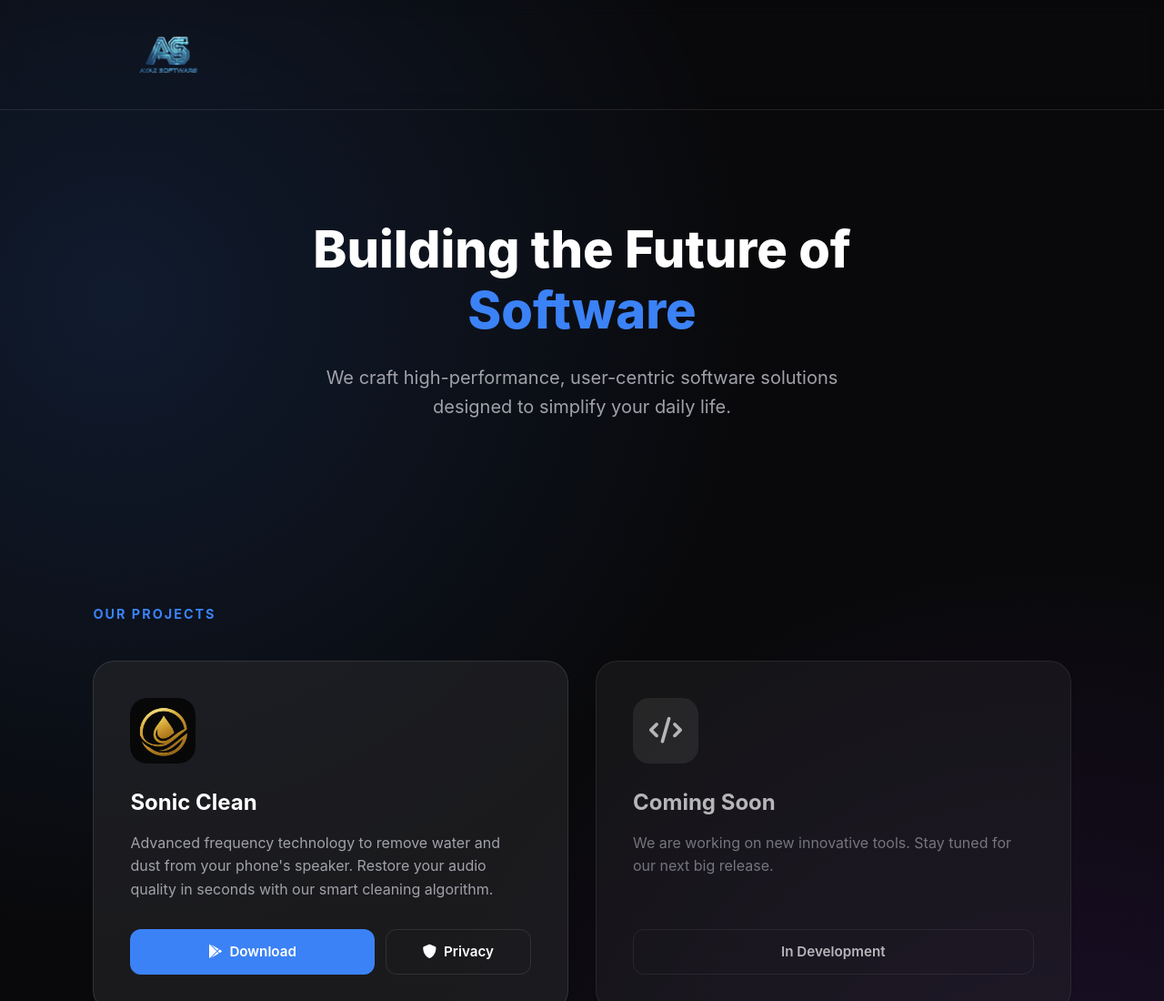
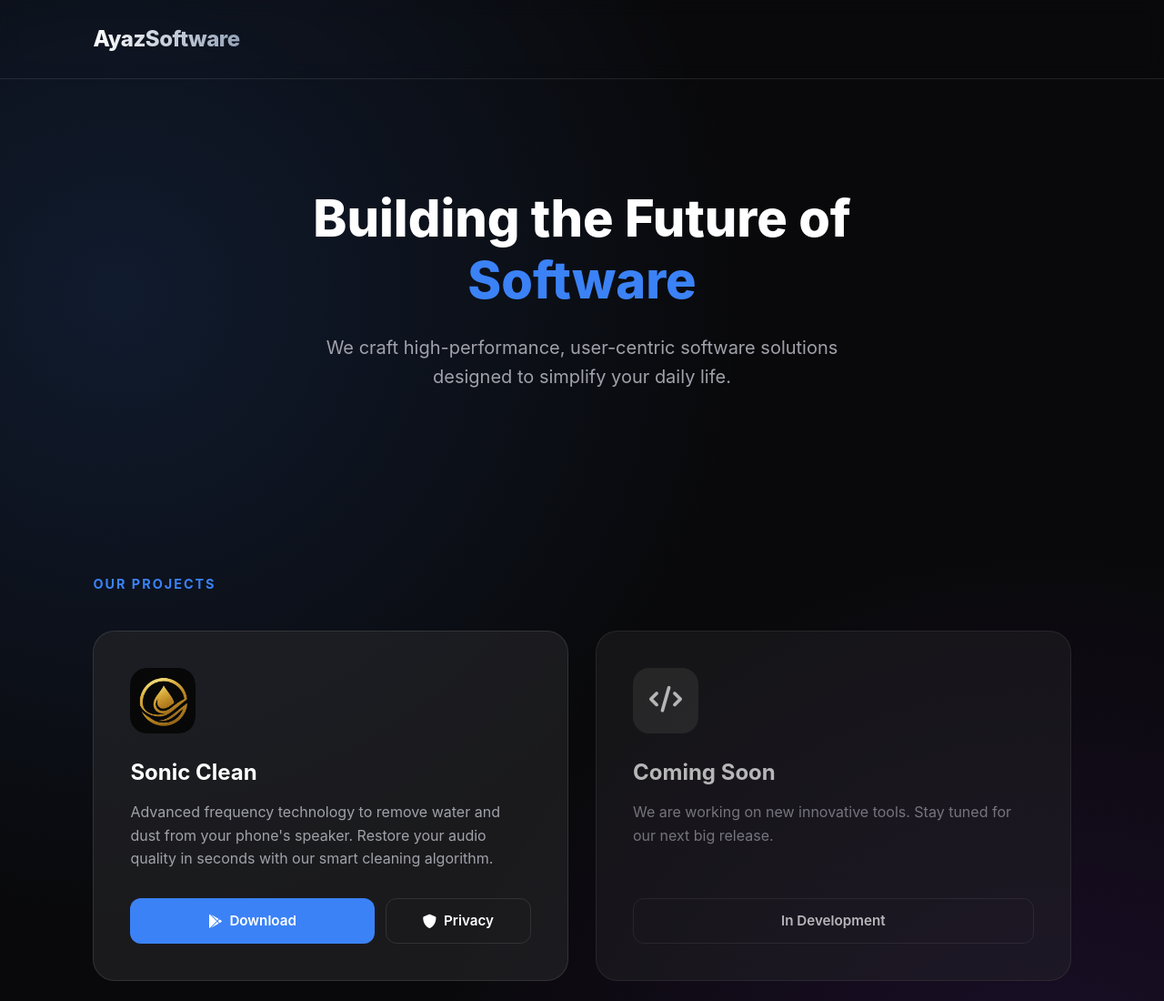
Before and after one commit to ayazsoftwaredev/ayazsoftwaredev.github.io, a plain HTML site: page index.html in a window 1280 px wide. Shown: the top 1100 px of the page at 91% size. Drawn offline with Linux system fonts and the light colour scheme.

Commit message:
Update index.html

```diff
--- a/index.html
+++ b/index.html
@@ -4,6 +4,9 @@
     <meta charset="UTF-8">
     <meta name="viewport" content="width=device-width, initial-scale=1.0">
     <title>Ayaz Software - Innovative Solutions</title>
+
+    <link rel="icon" href="header-logo.png" type="image/png">
+
     <link rel="stylesheet" href="https://cdnjs.cloudflare.com/ajax/libs/font-awesome/6.0.0/css/all.min.css">
     <style>
         /* MODERN RESET & VARIABLES */
@@ -34,12 +37,12 @@
             line-height: 1.6;
         }
 
-        /* HEADER */
+        /* HEADER - ESKİ HALİNE DÖNDÜ (YAZI) */
         header {
             display: flex;
             justify-content: space-between;
             align-items: center;
-            padding: 15px 8%;
+            padding: 24px 8%;
             backdrop-filter: blur(10px);
             position: sticky;
             top: 0;
@@ -47,16 +50,14 @@
             border-bottom: 1px solid var(--glass-border);
         }
 
-        /* GÜNCELLENDİ: Logo Boyutu Büyütüldü */
-        .brand-logo {
-            height: 90px; /* BURASI DEĞİŞTİ: 50px'den 90px'e çıktı */
-            width: auto;
-            display: block;
-            transition: transform 0.3s ease;
-        }
-
-        .brand-logo:hover {
-            transform: scale(1.05);
+        .brand {
+            font-size: 1.5rem;
+            font-weight: 800;
+            background: linear-gradient(to right, #fff, #94a3b8);
+            -webkit-background-clip: text;
+            -webkit-text-fill-color: transparent;
+            letter-spacing: -0.5px;
+            text-decoration: none;
         }
 
         /* HERO SECTION */
@@ -125,7 +126,7 @@
             border-color: rgba(59, 130, 246, 0.3);
         }
 
-        /* APP LOGO KUTUSU (SONIC CLEAN) */
+        /* APP LOGO KUTUSU */
         .icon-box {
             width: 72px;
             height: 72px;
@@ -246,9 +247,7 @@
 <body>
 
     <header>
-        <a href="#" class="brand">
-            <img src="header-logo.png" alt="Ayaz Software" class="brand-logo">
-        </a>
+        <a href="#" class="brand">AyazSoftware</a>
     </header>
 
     <section class="hero">
```
